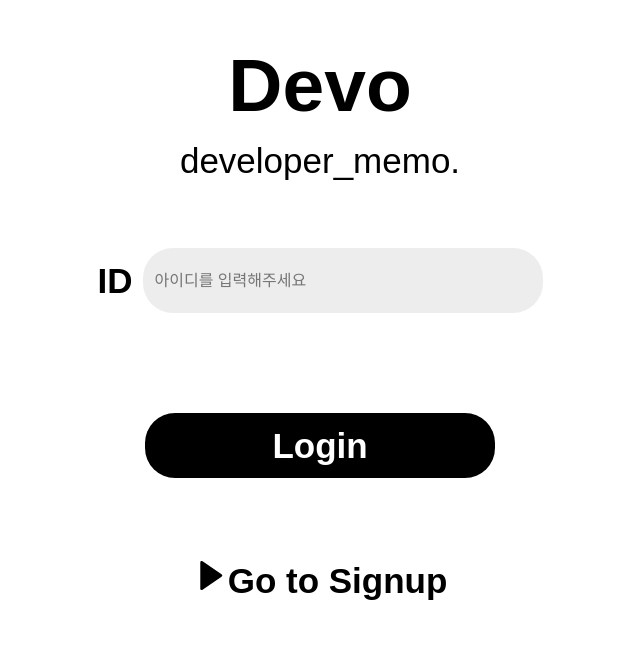
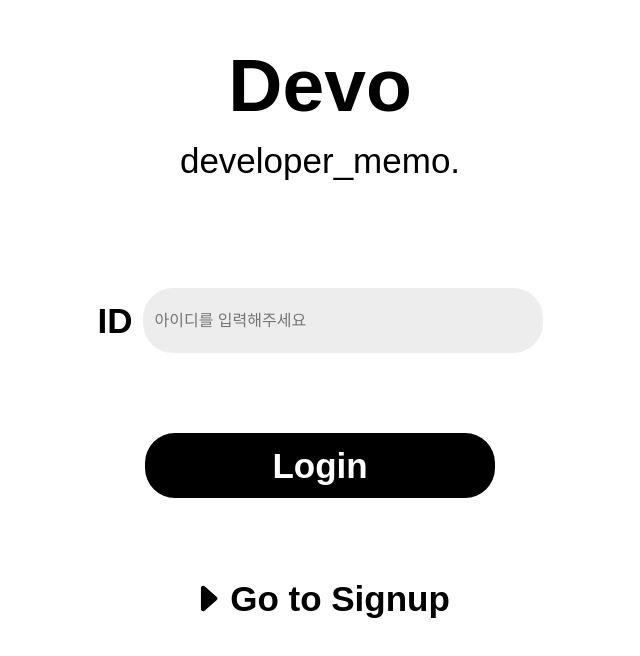
Before and after one commit to 24-Summer-Open-Source-SW/devo, a React (Create React App) app: page / in a window 1280 px wide. Shown: the part 152-808 px from the top of the page, without its empty margins (320-960 px from the left). Built offline with nearby package versions, Linux system fonts and the light colour scheme.

Commit message:
회원가입 UI 수정, 로그인 로직 수정, 로그아웃 로직 추가

```diff
--- a/src/components/Header.js
+++ b/src/components/Header.js
@@ -1,38 +1,42 @@
+
 import styled from "styled-components";
-import {Link} from "react-router-dom";
-
+import { Link, useNavigate } from "react-router-dom";
 
 function Header() {
+  const navigate = useNavigate();
+
+  const handleLogout = () => {
+    // 로컬 스토리지에 저장된 로그인 이력 삭제
+    localStorage.removeItem("loginId");
+    console.log("로그인 이력이 삭제되었습니다.");
+    console.log("현재 로그인 ID:", localStorage.getItem("loginId"));
+    // "/" 경로로 이동
+    navigate("/");
+  };
 
   return (
     <Wrapper>
       <BtnBox>
-                    <Link to={'/memo/add'}>
+        <Link to={"/memo/add"}>
           <AddBtn>
-                            <p>
-                                ADD memo
-                            </p>
+            <p>ADD memo</p>
           </AddBtn>
         </Link>
-                    <Link to={'/memo'}>
+        <Link to={"/memo"}>
           <MainBtn>
-                            <p>
-                                Dev_memo
-                            </p>
+            <p>Dev_memo</p>
           </MainBtn>
         </Link>
-                    <LogoutBtn>
-                        <p>
-                            Logout
-                        </p>
+        <LogoutBtn onClick={handleLogout}>
+          <p>Logout</p>
         </LogoutBtn>
       </BtnBox>
     </Wrapper>
-
   );
 }
 
 export default Header;
+
 const Wrapper = styled.div`
     display: flex;
     justify-content: center;
--- a/src/components/join/JoinItems.js
+++ b/src/components/join/JoinItems.js
@@ -6,10 +6,11 @@ import { useState } from "react";
 function JoinItems() {
   const [id, setId] = useState("");
   const [url, setUrl] = useState("");
+  const [token, settoken] = useState("");
   const navigate = useNavigate();
 
   const handleJoin = () => {
-    if (id === "" || url === "") {
+    if (id === "" || url === "" || token === "") {
       alert("모든 칸을 채워주세요.");
       return;
     }
@@ -17,19 +18,22 @@ function JoinItems() {
     // localStorage에 회원가입 정보 저장
     localStorage.setItem("id", id);
     localStorage.setItem("url", url);
+    localStorage.setItem("token", token);
 
     // localStorage에 저장된 내용을 콘솔로그로 출력
     console.log("localStorage에 저장된 내용:");
     console.log("id:", localStorage.getItem("id"));
     console.log("url:", localStorage.getItem("url"));
+    console.log("token:", localStorage.getItem("token"));
 
     // 회원가입 완료 후 페이지 이동
-    navigate("/");
+    navigate("/memo");
   };
 
   return (
     <>
       <JoinBox>
+        <InputRange>
         <InputBox>
           <p>ID</p>
           <InputArea
@@ -50,6 +54,18 @@ function JoinItems() {
             onChange={(e) => setUrl(e.target.value)}
           />
         </InputBox>
+        <InputBox>
+          <p>TOKEN</p>
+          <InputArea
+            id="inputArea"
+            type="text"
+            placeholder="Token을 입력해주세요."
+            value={token}
+            onChange={(e) => settoken(e.target.value)}
+          />
+        </InputBox>
+        </InputRange>
+
         <ButtonBox>
           <JoinButton onClick={handleJoin}>
             <IconsBox>
@@ -71,12 +87,18 @@ const JoinBox = styled.div`
   align-items: center;
 `;
 
+const InputRange =styled.div`
+  justify-content: end;
+  margin-top: 5rem;
+`
+
 const InputBox = styled.div`
   display: flex;
   flex-direction: row;
+  justify-content: end;
   align-items: center;
   gap: 1rem;
-  margin-top: 5rem;
+  margin-top: 2rem;
   p {
     font-weight: 900;
     font-size: 35px;
--- a/src/components/login/LoginItems.js
+++ b/src/components/login/LoginItems.js
@@ -1,6 +1,7 @@
 import styled from "styled-components";
 import { Link, useNavigate } from "react-router-dom";
-import { BiSolidRightArrow } from "react-icons/bi";
+import { BsCaretRightFill } from "react-icons/bs";
+import Join from "../../pages/join";
 
 function LoginItems() {
     const navigate = useNavigate();
@@ -10,10 +11,17 @@ function LoginItems() {
       if (inputValue.trim() === '') {
         alert('ID를 입력해주세요.');
       } else {
-      // 로그인 기록 저장 로직 추가
+        // 로그인 기록 저장
+        localStorage.setItem('loginId', inputValue);
+        console.log("localStorage에 저장된 내용:");
+        console.log("id:", localStorage.getItem("id"));
         console.log('로그인 기록이 저장되었습니다.');
-      navigate('/addmemo'); // 로그인 성공 시 홈페이지로 이동
+        navigate('/memo'); // 로그인 성공 시 홈페이지로 이동
       }
+    };
+
+    const handleGotoJoin = () => {
+      navigate('/join'); // 회원가입창으로 이동
     };
 
   return (
@@ -27,10 +35,12 @@ function LoginItems() {
           <LoginButton onClick={handleLogin}>Login</LoginButton>
         </ButtonBox>
         <LinkBox>
-          <GoToSignupLink to="/join">
-            <BiSolidRightArrow />
-            Go to Signup
-          </GoToSignupLink>
+          <GoToSignupButton onClick={handleGotoJoin}>
+            <IconsBox>
+              <BsCaretRightFill />
+            </IconsBox>
+            <TextBox>Go to Signup</TextBox>
+          </GoToSignupButton>
         </LinkBox>
       </LoginBox>
     </>
@@ -50,7 +60,7 @@ const InputBox = styled.div`
   flex-direction: row;
   align-items: center;
   gap: 1rem;
-  margin-top: 5rem;
+  margin-top: 9rem;
   p {
     font-weight: 900;
     font-size: 35px;
@@ -60,7 +70,7 @@ const InputBox = styled.div`
 const InputArea = styled.input`
   padding: 8px 12px;
   background-color: #ededed;
-  border: #ededed;
+  border: none;
   border-radius: 30px;
   font-size: 16px;
   width: 400px;
@@ -70,7 +80,7 @@ const InputArea = styled.input`
 const ButtonBox = styled.div`
   display: flex;
   justify-content: center;
-  margin-top: 10rem;
+  margin-top: 8rem;
 `;
 
 const LoginButton = styled.button`
@@ -92,12 +102,28 @@ const LoginButton = styled.button`
 const LinkBox = styled.div`
   display: flex;
   flex-direction: row;
+  gap:3vw;
   margin-top: 8rem;
   text-align: center;
 `;
 
-const GoToSignupLink = styled(Link)`
+const GoToSignupButton = styled.button`
   color: black;
   font-size: 35px;
   font-weight: 700;
+  display: flex;
+  flex-direction: row;
+  padding: 1px;
 `;
+
+const IconsBox = styled.div`
+  margin-top: 2px;
+  font-size: 35px;
+  font-weight: 700;
+`;
+
+const TextBox = styled.div`
+  margin-left: 0.5rem;
+  font-size: 35px;
+  font-weight: 700;
+`;
```
Lines whose indentation alone changed are shown as unchanged.
